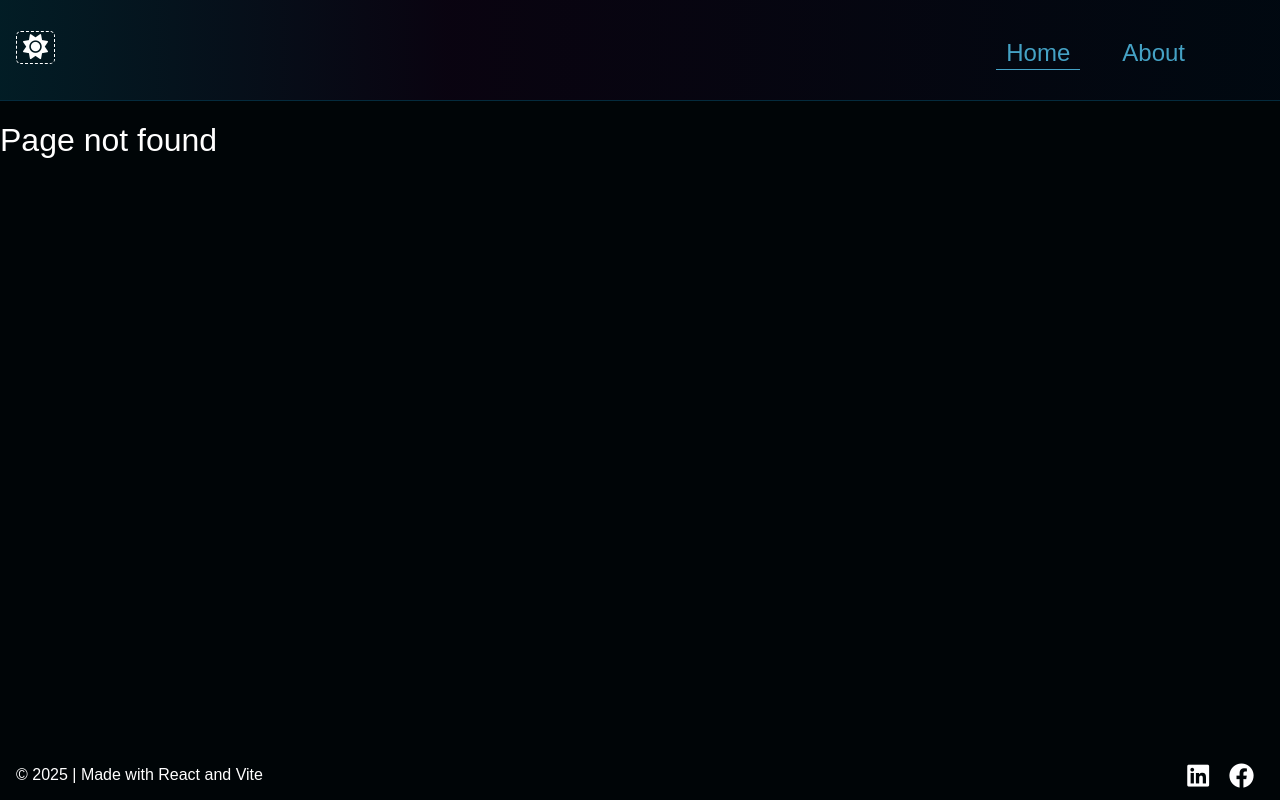
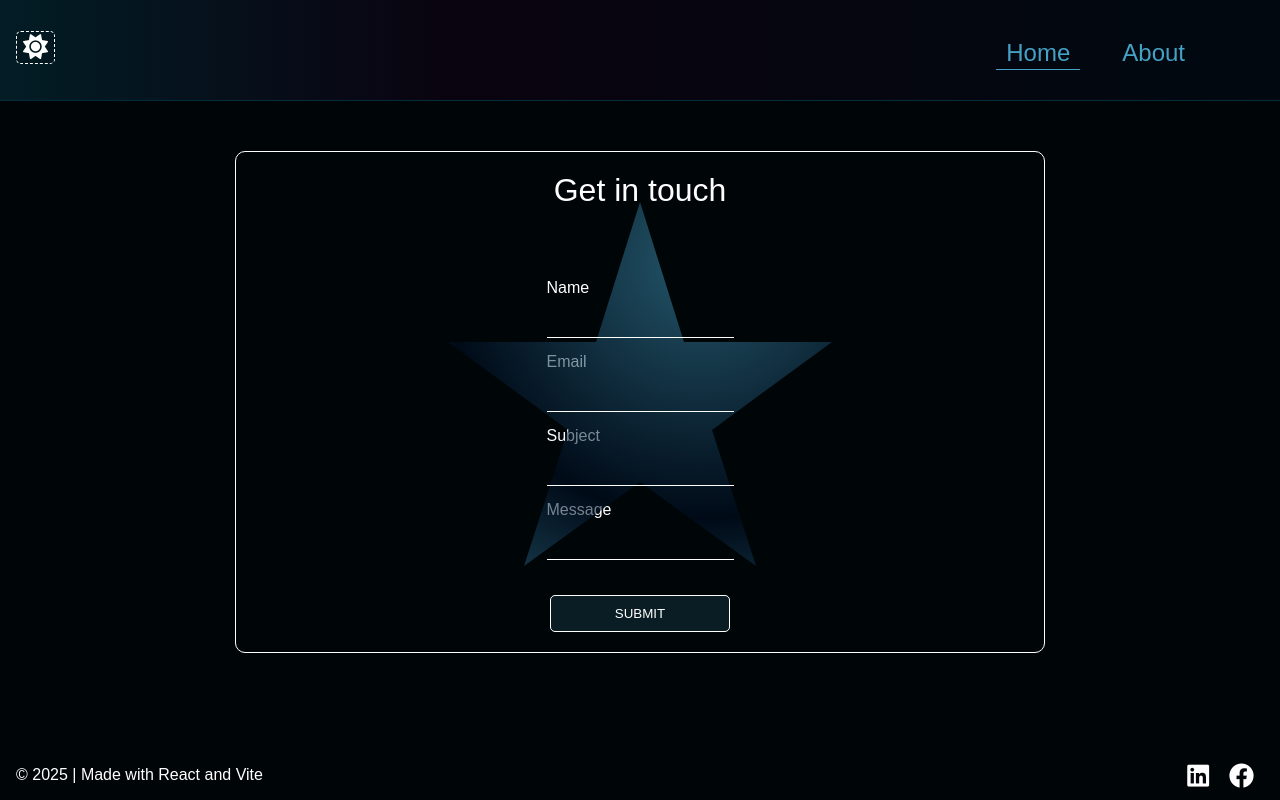
Before and after one commit to trine-marie-sandberg/portfolio, a React (Vite) app: page /portfolio/contact in a window 1280 px wide. Before the commit this address had no page. Built offline with nearby package versions, Linux system fonts and the light colour scheme; a web font is replaced by a local one.

Commit message:
contact form update

```diff
--- a/src/App.jsx
+++ b/src/App.jsx
@@ -16,7 +16,7 @@ function App() {
           <Route path="/about" element={ <About /> } />
           <Route path="/portfolio/about" element={ <About /> } />
           <Route path="*" element={<NotFound />} />
-          <Route path='contact' element={<ContactPage />} />
+          <Route path='/portfolio/contact' element={<ContactPage />} />
         </Routes>
       </Layout>
     </BrowserRouter>
--- a/src/pages/contact/index.jsx
+++ b/src/pages/contact/index.jsx
@@ -1,6 +1,7 @@
 import { useState } from "react";
 import { SectionWrap } from "../../ui/sectionwrap/style";
 import FlexContent, { GridContent } from "../../ui/wrappers";
+import { ContentWrap, Form, Heading, Input, Label, Background, Submit } from "./style";
 
 export default function ContactPage() {
     const [ name, setName ] = useState("");
@@ -8,83 +9,59 @@ export default function ContactPage() {
     const [ message, setMessage ] = useState("");
     const [ subject, setSubject ] = useState("");
 
-    //https://smtpjs.com/
-    //SMTP js
-    function sendEmail() {
-        Email.send({
-            SecureToken : "C973D7AD-F097-4B95-91F4-40ABC5567812",
-            To : 'them@website.com',
-            From : userMail,
-            Subject : subject,
-            Body : message,
-        }).then(
-          message => alert(message)
-        );
+    async function sendEmail(e) {
+        e.preventDefault();
+
+        const formData = { name, userMail, message, subject };
+        const res = await fetch("http://localhost:3001/api/send-email", {
+            method: "POST",
+            headers: { "Content-Type": "application/json" },
+            body: JSON.stringify(formData),
+        });
+
+        if (res.ok) {
+            console.log(formData)
+            alert("Message sent successfully!");
+        } else {
+            alert("Something went wrong. Try again.");
+        }
     }
-        //https://smtpjs.com/
-    //SMTP js
-    // function sendEmail(event) {
-    //   event.preventDefault();
-    //     Email.send({
-    //         SecureToken : "C973D7AD-F097-4B95-91F4-40ABC5567812",
-    //         To : 'trine.marie.sandberg@gmail.com',
-    //         From : userMail,
-    //         Subject : subject,
-    //         Body : message,
-    //     }).then(
-    //       message => alert(message)
-    //     );
-    // }
 
-    //https://medium.com/@Scofield_Idehen/smtp-js-send-email-without-a-server-from-the-browser-9c6babfa80d9
-    // function sendEmail(event) {
-    //   event.preventDefault();
-    //   const email = {
-    //     from: 'sender@example.com',
-    //     to: 'trine.marie.sandberg@gmail.com',
-    //     subject: 'Test email',
-    //     text: 'This is a test email sent from the browser'
-    //   }
-    //   smtp.sendMail(email)
-    //     .then(info => console.log(info))
-    //     .catch(err => console.error(err))
-    // }
     return(
-        <GridContent>
-            <h1>Get in touch</h1>
-            <SectionWrap>
-            <form onSubmit={sendEmail}>
-                <label>
+        <ContentWrap>
+            <Form onSubmit={sendEmail}>
+            <Background />
+                <Heading>Get in touch</Heading>
+                <Label>
                     Name
-                    <input
+                    <Input
                       type="text"
                       onChange={(e) => setName(e.target.value)}
                     />
-                </label>
-                <label>
+                </Label>
+                <Label>
                     Email
-                    <input
+                    <Input
                       type="email"
                       onChange={(e) => setUserMail(e.target.value)}
                     />
-                </label>
-                <label>
+                </Label>
+                <Label>
                     Subject
-                    <input
+                    <Input
                       type="text"
                       onChange={(e) => setSubject(e.target.value)}
                     />
-                </label>
-                <label>
+                </Label>
+                <Label>
                     Message
-                    <input
+                    <Input
                       type="text"
-                      onChange={(e) => e.target.value}
+                      onChange={(e) => setMessage(e.target.value)}
                     />
-                </label>
-                <button type="submit" value="send">SUBMIT</button>
-            </form>
-            </SectionWrap>
-        </GridContent>
+                </Label>
+                <Submit type="submit" value="send">SUBMIT</Submit>
+            </Form>
+        </ContentWrap>
     )
 };
--- /dev/null
+++ b/src/pages/contact/style.js
@@ -0,0 +1,74 @@
+import styled from "styled-components";
+
+export const ContentWrap = styled.div`
+  display: flex;
+  align-items: center;
+  flex-direction: column;
+  /* background: radial-gradient(circle at 65% 15%, white 1px, rgba(171, 245, 255, 0.53) 3%, rgba(0, 14, 36, 0.56) 60%, rgba(55, 91, 105, 0.55) 100%); */
+`;
+export const Form = styled.form`
+position: relative;
+  /* border: 1px solid ${(props) => props.theme.color.secondary}; */
+  /* box-shadow: inset 0 -20px 30px -20px rgb(63, 152, 186); */
+  width: 60%;
+  padding: 20px;
+  margin: 50px auto;
+  border: 1px solid ${(props) => props.theme.color.font};
+  border-radius: 10px;
+  display: flex;
+  flex-direction: column;
+  justify-content: center;
+  align-items: center;
+`;
+export const Background = styled.div`
+  position: absolute;
+  top: 50%;
+  left: 50%;
+  transform: translate(-50%, -50%); /* Center it */
+  width: min(50vw, 400px); /* Bigger, but still responsive */
+  aspect-ratio: 1 / 1; /* Keeps it a square */
+
+  /* STAR SHAPE */
+  clip-path: polygon(
+    50% 0%, 61% 35%, 98% 35%,
+    68% 57%, 79% 91%, 50% 70%,
+    21% 91%, 32% 57%, 2% 35%, 39% 35%
+  );
+
+  background: radial-gradient(
+    circle at 65% 15%,
+    white 1px,
+    rgba(63, 151, 186, 0.53) 3%,
+    rgba(0, 14, 36, 0.56) 60%,
+    rgba(63, 151, 186, 0.55) 100%
+  );
+`;
+export const Heading = styled.h1`
+  padding: 0px;
+  margin: 0px;
+  margin-bottom: 70px;
+`;
+export const Input = styled.input`
+padding: 5px;
+margin: 15px 0;
+z-index: 10;
+  background-color: rgba(0, 0, 0, 0);
+  border: none;
+  border-bottom: 1px solid ${(props) => props.theme.color.font};
+`;
+export const Label = styled.label`
+  display: flex;
+  flex-direction: column;
+`;
+export const Submit = styled.button`
+margin-top: 20px;
+  padding: 10px 5vw;
+  border: 1px solid ${(props) => props.theme.color.font};
+  border-radius: 5px;
+  background-color: rgba(63, 151, 186, 0.16);
+  color: ${(props) => props.theme.color.font};
+  cursor: pointer;
+  & :hover {
+    background-color: rgba(63, 151, 186, 0.71);
+  }
+`;
--- a/src/ui/navbar/index.jsx
+++ b/src/ui/navbar/index.jsx
@@ -38,7 +38,7 @@ export function NavBar() {
                     </NavLink>
                 </Li>
                 {/* <Li>
-                    <NavLink to='contact'>
+                    <NavLink to='/portfolio/contact'>
                         <p>Contact</p>
                     </NavLink>
                 </Li> */}
```
